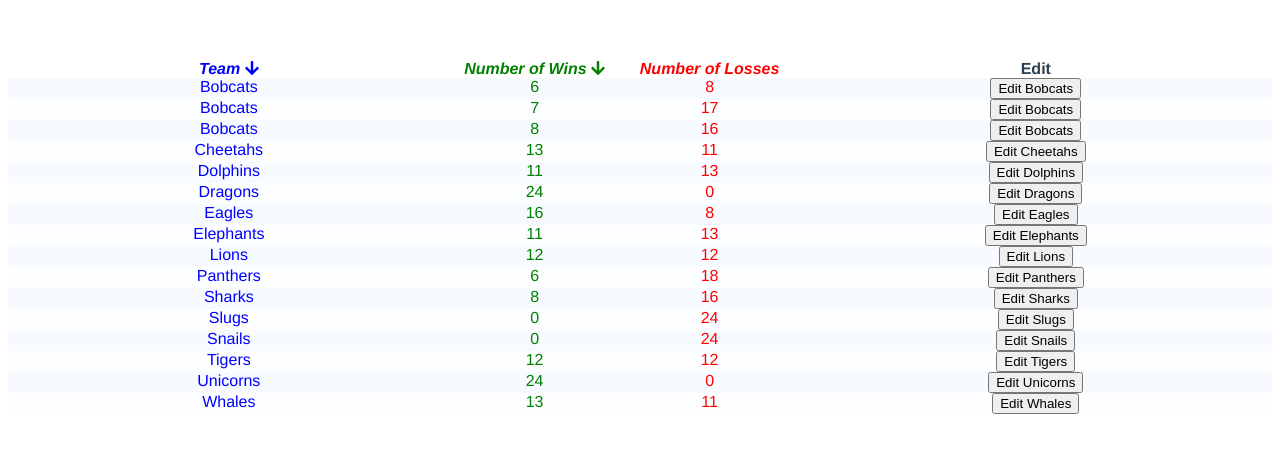
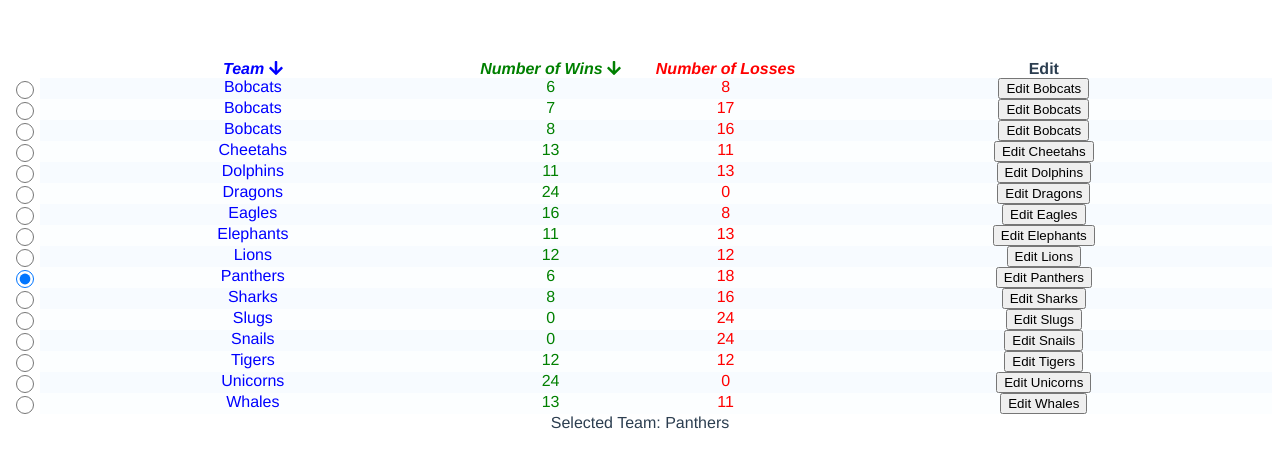
Before and after one commit to AriSorsko/easy-vue-components, a Vue app: page / in a window 1280 px wide. Shown: the top 468 px of the page. Built offline with nearby package versions, Linux system fonts and the light colour scheme.

Commit message:
Added support for radio buttons.

```diff
--- a/src/components/Demo.vue
+++ b/src/components/Demo.vue
@@ -1,10 +1,18 @@
 <template>
   <div>
-    <EasyTable :columns="columns" :rows="teams" :fixedHeader="true">
+    <EasyTable
+      :columns="columns"
+      :rows="teams"
+      :fixedHeader="true"
+      :enableRadioButtons="true"
+      :selectedItem.sync="selectedItem"
+    >
       <template v-slot:edit="row">
         <button>Edit {{ row.name }}</button>
       </template>
     </EasyTable>
+
+    <div>Selected Team: {{ selectedItem ? selectedItem.name : "none" }}</div>
   </div>
 </template>
 
@@ -57,6 +65,7 @@ export default {
   },
   data() {
     return {
+      selectedItem: null,
       columns: [
         {
           header: "Team",
@@ -164,5 +173,8 @@ export default {
       ],
     };
   },
+  created() {
+    this.selectedItem = this.teams[0];
+  },
 };
 </script>
--- a/src/components/EasyTable.vue
+++ b/src/components/EasyTable.vue
@@ -2,6 +2,8 @@
   <div>
     <div id="container" :style="columnWidthsStyle" ref="container">
       <!-- Headings -->
+      <!-- Empty div to keep the headers lined up with their columns when there are radio buttons  -->
+      <div v-if="enableRadioButtons" />
       <div
         v-for="(column, index) in columns"
         :key="column.header"
@@ -35,6 +37,14 @@
         :key="rindex"
         class="collapseDivs"
       >
+        <input
+          v-if="enableRadioButtons"
+          type="radio"
+          :id="rindex"
+          :value="row"
+          v-model="internalSelectedItem"
+          :ref="'radio_' + rindex"
+        />
         <div
           v-for="(column, cindex) in columns"
           :key="column.property + cindex"
@@ -108,16 +118,25 @@ export default {
       type: Boolean,
       default: false,
     },
+    enableRadioButtons: {
+      type: Boolean,
+      default: false,
+    },
+    selectedItem: {
+      type: Object,
+      default: null,
+    },
   },
   data() {
     return {
       sortedRows: [],
       columnSortDirection: {},
+      internalSelectedItem: null,
     };
   },
   created() {
     if (!this.columns) {
-      console.error("columns is a required prop to the table");
+      console.error("columns is a required prop to easy table");
       return;
     }
     if (!Array.isArray(this.columns)) {
@@ -139,6 +158,11 @@ export default {
       console.error("The 'property' field on all columns must be a string");
       return;
     }
+    if (!this.enableRadioButtons && this.selectedItem) {
+      console.warn(
+        "The 'selectedItem' prop is only used with when radio buttons are enabled"
+      );
+    }
 
     if (this.rows) {
       const initialSortColumns = this.columns.filter((c) => c.initialSort);
@@ -154,9 +178,7 @@ export default {
         }
         initialSortColumn = initialSortColumns[0];
       } else {
-        if (sortableColumns.length > 0) {
-          initialSortColumn = sortableColumns[0];
-        }
+        if (sortableColumns.length > 0) initialSortColumn = sortableColumns[0];
       }
 
       this.sortedRows = cloneDeep(this.rows);
@@ -172,11 +194,29 @@ export default {
         this.columnSortDirection[sortableColumnPropery] = "asc";
       });
     }
+
+    if (this.selectedItem) {
+      if (this.rows.includes(this.selectedItem))
+        this.internalSelectedItem = this.selectedItem;
+      else
+        console.warn(
+          "The selected item is not one of the row items!",
+          this.selectedItem
+        );
+    }
+  },
+  watch: {
+    internalSelectedItem() {
+      this.$emit("update:selectedItem", this.internalSelectedItem);
+    },
   },
   computed: {
     columnWidthsStyle() {
       if (Array.isArray(this.columns)) {
         let columnsWidths = "grid-template-columns:";
+        if (this.enableRadioButtons) {
+          columnsWidths += " 2em";
+        }
         this.columns.forEach((column) => {
           if (column.width) columnsWidths += ` ${column.width}`;
           else columnsWidths += " auto";
```
Also changed, not shown: 1 other file (tests, documents, lock files or other folders).
